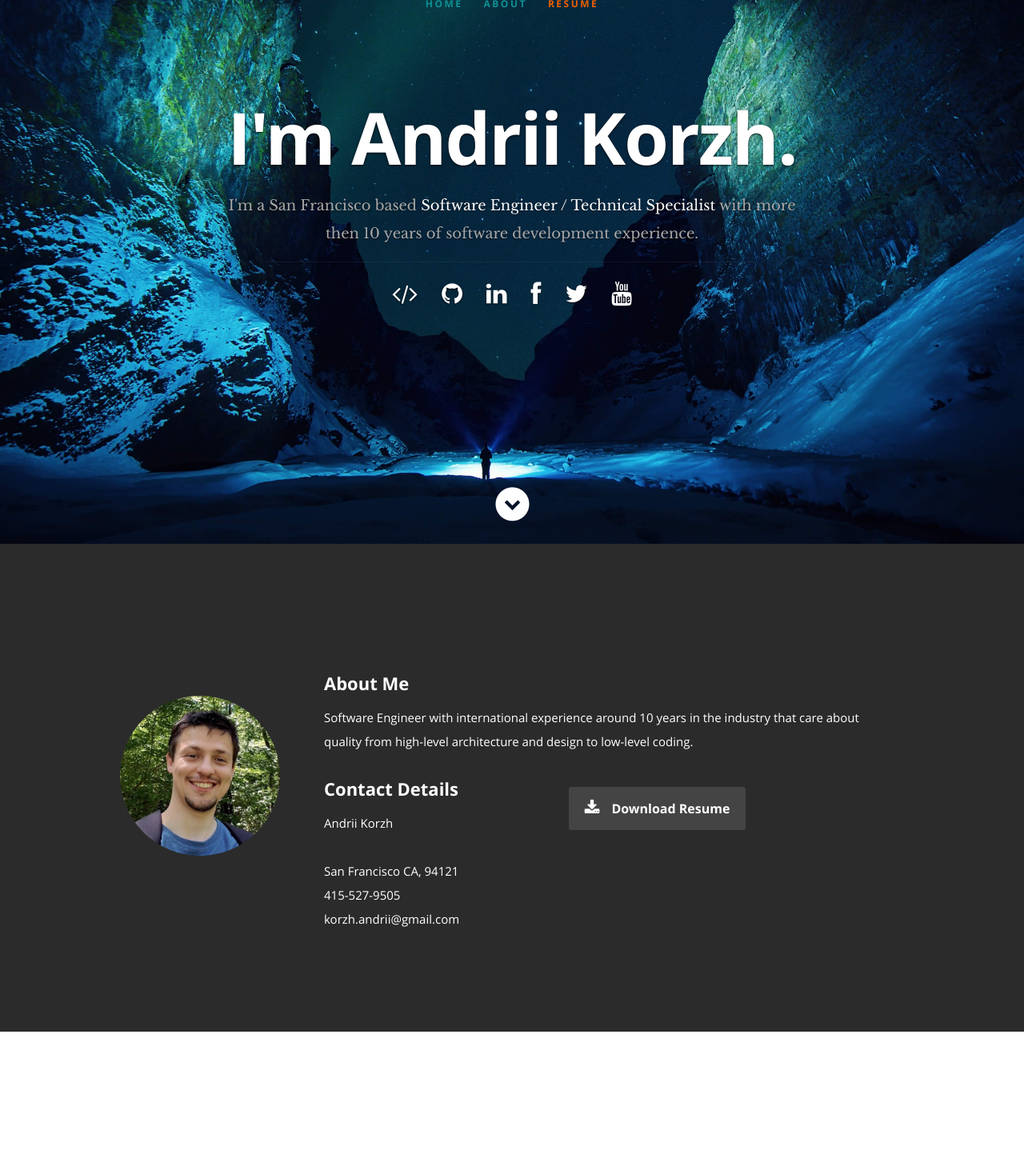
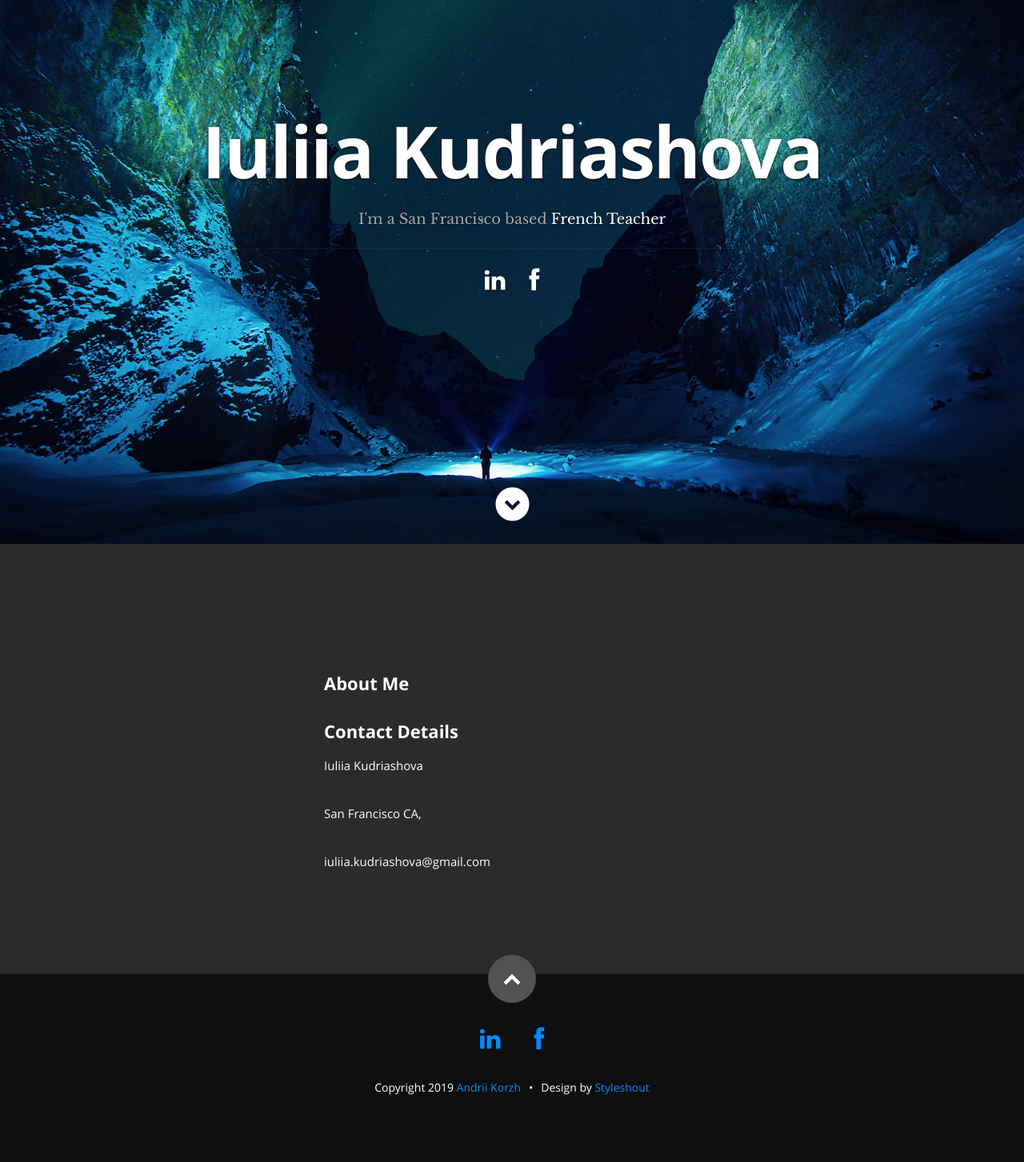
Before and after one commit to andrii-korzh/personal-website, a React (Create React App) app: page / in a window 1280 px wide. Shown: the part 120-1573 px from the top of the page at 80% size. After the commit the page ends 1543 px from the top, so only its background shows below. Built offline with nearby package versions, Linux system fonts and the light colour scheme.

Commit message:
prototype init

```diff
--- a/public/resumeData.json
+++ b/public/resumeData.json
@@ -1,51 +1,31 @@
 {
   "main": {
-    "name":"Andrii Korzh",
-    "occupation":"Software Engineer / Technical Specialist",
-    "description":"with more then 10 years of software development experience",
+    "name":"Iuliia Kudriashova",
+    "occupation":"French Teacher",
+    "description":"",
     "image":"profilepic.jpg",
-    "bio":"Software Engineer with international experience around 10 years in the industry that care about quality from high-level architecture and design to low-level coding.",
+    "bio":"",
     "contactmessage":"Here is where you should write your message to readers to have them get in contact with you.",
-    "email": "korzh.andrii@gmail.com",
-    "phone": "415-527-9505",
+    "email": "iuliia.kudriashova@gmail.com",
+    "phone": "",
     "address":{
       "street":"",
       "city":"San Francisco",
       "state":"CA",
-      "zip": "94121"
+      "zip": ""
     },
-    "website": "http://www.akorzh.com",
+    "website": "http://www.kudriashova.com",
     "resumedownload":"https://ak-web-resume.s3.amazonaws.com/resume.pdf",
     "social":[
       {
-        "name":"leetcode",
-        "url":"https://leetcode.com/akquard/",
-        "className":"fa fa-code"
-      },
-      {
-        "name":"github",
-        "url":"https://github.com/andrii-korzh",
-        "className":"fa fa-github"
-      },
-      {
         "name":"linkedin",
-        "url":"https://www.linkedin.com/in/andrii-korzh/",
+        "url":"https://www.linkedin.com/in/yulia-kudriashova-0b185974/",
         "className":"fa fa-linkedin"
       },
       {
         "name":"facebook",
-        "url":"http://facebook.com/andrii-korzh",
+        "url":"https://www.facebook.com/yulia.koudriashova",
         "className":"fa fa-facebook"
-      },
-      {
-        "name":"twitter",
-        "url":"https://twitter.com/AndriiKorzh",
-        "className":"fa fa-twitter"
-      },
-      {
-        "name":"youtube",
-        "url":"https://www.youtube.com/c/AndriiKorzh",
-        "className":"fa fa-youtube"
       }
     ]
   },
--- a/src/App.js
+++ b/src/App.js
@@ -20,7 +20,7 @@ class App extends Component {
       resumeData: {}
     };
 
-    ReactGA.initialize('UA-131257726-3');
+    ReactGA.initialize('UA-131257726-4');
     ReactGA.pageview(window.location.pathname);
 
   }
@@ -49,7 +49,7 @@ class App extends Component {
       <div className="App">
         <Header data={this.state.resumeData.main}/>
         <About data={this.state.resumeData.main}/>
-        <Resume data={this.state.resumeData.resume}/>
+        {/*<Resume data={this.state.resumeData.resume}/>
         {/*<Portfolio data={this.state.resumeData.portfolio}/>*/}
         {/*<Testimonials data={this.state.resumeData.testimonials}/>*/}
         {/*<Contact data={this.state.resumeData.main}/>*/}
--- a/src/Components/About.js
+++ b/src/Components/About.js
@@ -21,7 +21,7 @@ class About extends Component {
 				<div className="space-160"/>
 				<div className="row">
 					<div className="three columns">
-						<img className="profile-pic" src={profilepic} alt="Andrii Korzh Profile Pic"/>
+						{/*TODO<img className="profile-pic" src={profilepic} alt="Andrii Korzh Profile Pic"/>*/}
 					</div>
 					<div className="nine columns main-col">
 						<h2>About Me</h2>
@@ -41,7 +41,7 @@ class About extends Component {
 							</div>
 							<div className="columns download">
 								<p>
-									<a href={resumeDownload} className="button"><i className="fa fa-download"></i>Download Resume</a>
+									{/*TODO<a href={resumeDownload} className="button"><i className="fa fa-download"></i>Download Resume</a>*/}
 								</p>
 							</div>
 						</div>
--- a/src/Components/Certificates.js
+++ b/src/Components/Certificates.js
@@ -32,6 +32,7 @@ class Certificates extends Component {
 	}
 
 	render() {
+		{/*TODO*/}if( true) return (null);
 		return (
 			<section style={center}>
 				<ul>
--- a/src/Components/Footer.js
+++ b/src/Components/Footer.js
@@ -18,8 +18,7 @@ class Footer extends Component {
 							{networks}
 						</ul>
 						<ul className="copyright">
-							<li>&copy; Copyright 2019 Andrii Korzh</li>
-							<li>&copy; Copyright 2017 Tim Baker</li>
+							<li>Copyright 2019 <a title="Andrii Korzh" href="https://andrii-korzh.com/">Andrii Korzh</a></li>
 							<li>Design by <a title="Styleshout" href="http://www.styleshout.com/">Styleshout</a></li>
 						</ul>
 					</div>
--- a/src/Components/Header.js
+++ b/src/Components/Header.js
@@ -24,7 +24,7 @@ class Header extends Component {
 					<ul id="nav" className="nav">
 						<li className="current"><a className="smoothscroll" href="#home">Home</a></li>
 						<li><a className="smoothscroll" href="#about">About</a></li>
-						<li><a className="smoothscroll" href="#resume">Resume</a></li>
+						{/*<li><a className="smoothscroll" href="#resume">Resume</a></li>*/}
 						{/*<li><a className="smoothscroll" href="#portfolio">Works</a></li>*/}
 						{/*<li><a className="smoothscroll" href="#testimonials">Testimonials</a></li>*/}
 						{/*<li><a className="smoothscroll" href="#contact">Contact</a></li>*/}
@@ -32,8 +32,8 @@ class Header extends Component {
 				</nav>
 				<div className="row banner">
 					<div className="banner-text">
-						<h1 className="responsive-headline">I'm {name}.</h1>
-						<h3>I'm a {city} based <span>{occupation}</span> {description}.</h3>
+						<h1 className="responsive-headline">{name}</h1>
+						<h3>I'm a {city} based <span>{occupation}</span> {description}</h3>
 						<hr/>
 						<ul className="social">
 							{networks}
```
